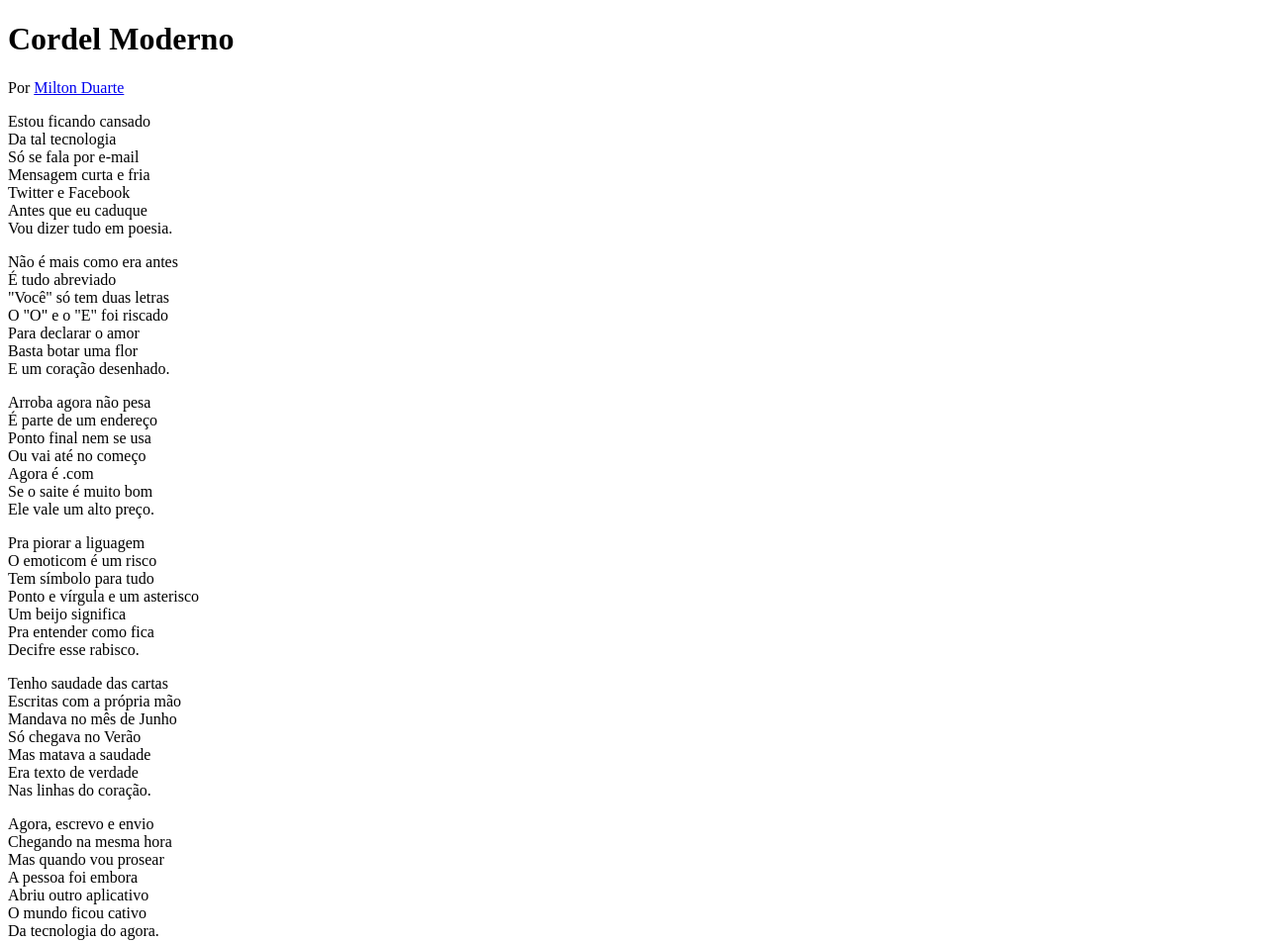
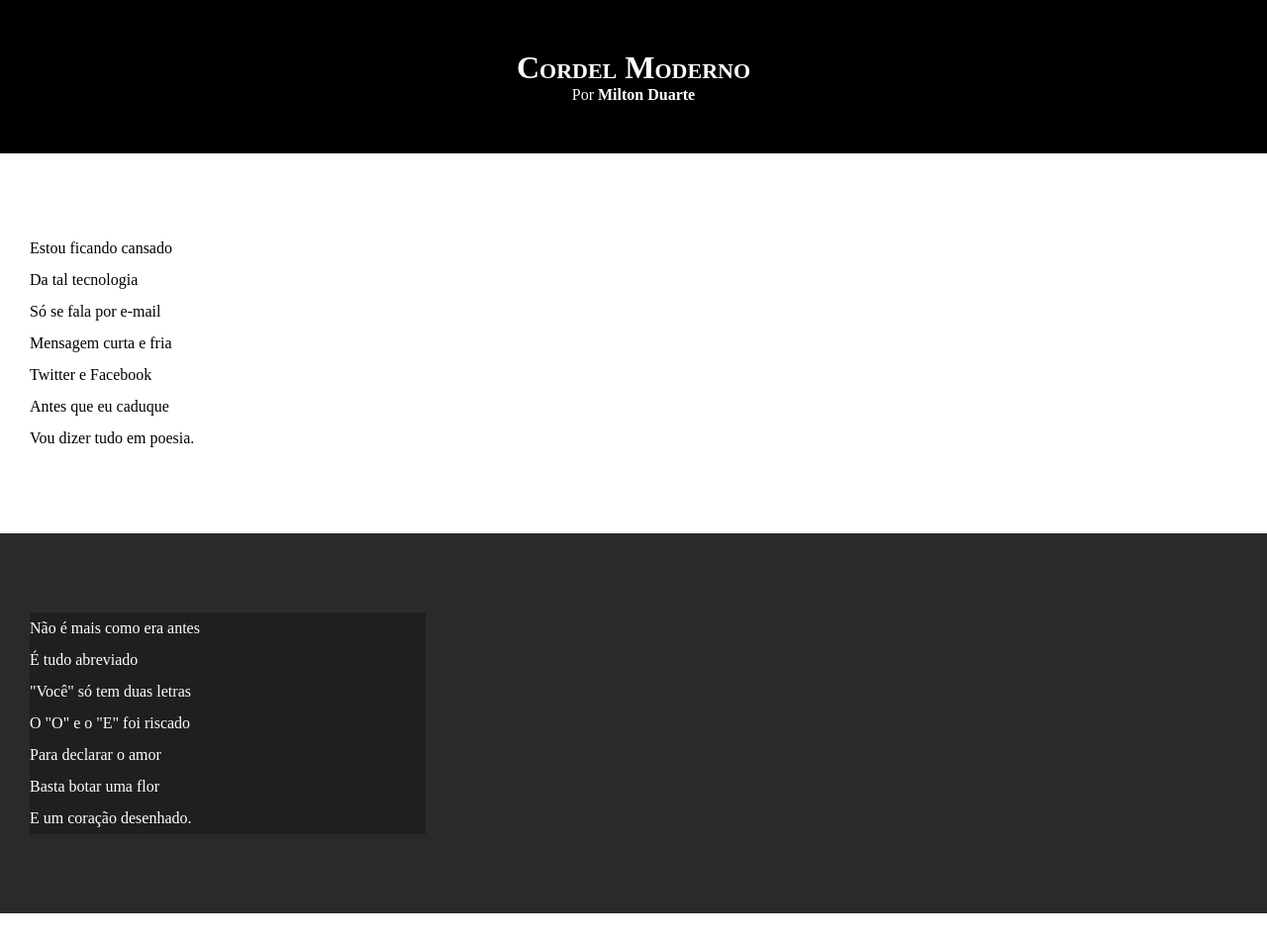
Before and after one commit to DasLopes/projeto_cordel, a plain HTML site: page index.html in a window 1280 px wide. Shown: the top 953 px of the page at 99% size. Drawn offline with Linux system fonts and the light colour scheme.

Commit message:
atualizei os estilos

```diff
--- a/estilo/style.css
+++ b/estilo/style.css
@@ -1 +1,66 @@
 @charset "UTF-8";
+
+* {
+    margin: 0px;
+    padding: 0px;
+}
+
+ html, body {
+    min-height: 100vh;
+    background-color: darkgray;
+}
+
+header {
+    background-color: black;
+    color: white;
+    text-align: center;
+}
+
+header > h1 {
+    padding-top: 50px;
+/*    text-transform: uppercase; comentário: coloca o conteúdo da tag h1 em maiuscula*/
+    font-variant: small-caps;
+}
+header p {
+    padding-bottom: 50px;
+
+}
+
+a {
+    text-decoration: none;
+    color: white;
+    font-weight: bold;
+}
+
+a:hover {
+    text-decoration: underline;
+}
+
+section {
+    padding-top: 10vh;
+    padding-bottom: 10vh;
+    padding-left: 30px;
+    line-height: 2em;
+}
+
+section.normal {
+    background-color: white;
+    color: black;
+}
+
+section.imagem {
+    background-color: rgb(42, 42, 42);
+    color: white;
+}
+
+section.imagem > p {
+    width: 400px;
+    background-color: rgba(0, 0, 0, 0.269);
+}
+
+footer {
+    background-color: black;
+    color: white;
+    text-align: center;
+    padding: 10px;
+}
--- a/index.html
+++ b/index.html
@@ -8,10 +8,12 @@
     <link rel="stylesheet" href="estilo/style.css">
 </head>
 <body>
-    <hearder>
+    <header>
         <h1>Cordel Moderno</h1>
-        <p>Por <a href="https://www.recantodasletras.com.br/poesias/3186743" target="_blank">Milton Duarte</a> </p>
-    </hearder>
+        <p>
+            Por <a href="https://www.recantodasletras.com.br/poesias/3186743" target="_blank">Milton Duarte</a>
+        </p>
+    </header>
 
     <section class="normal">
         <p>
```
